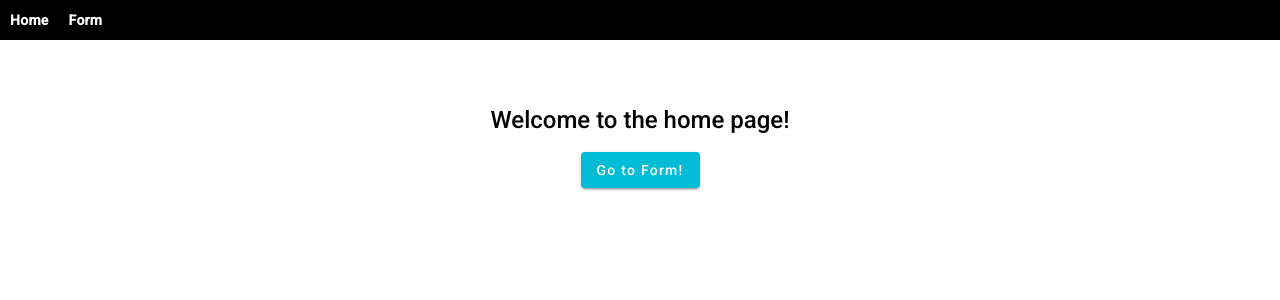
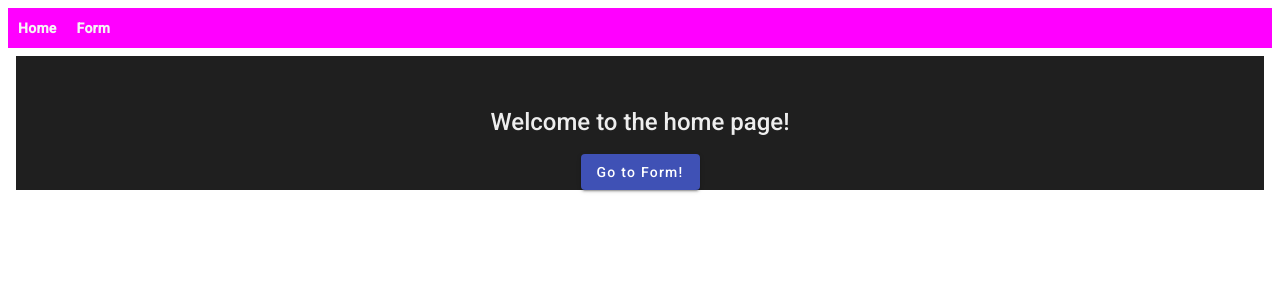
Before and after one commit to MackBak/businessreg-fe, an Angular app: page / in a window 1280 px wide. Shown: the top 300 px of the page. Built offline with nearby package versions, Linux system fonts and the light colour scheme.

Commit message:
darkmode homepage

```diff
--- a/angular.json
+++ b/angular.json
@@ -27,8 +27,7 @@
               }
             ],
             "styles": [
-              "@angular/material/prebuilt-themes/cyan-orange.css",
-              "src/styles.css"
+              "node_modules/@angular/material/prebuilt-themes/indigo-pink.css"
             ],
             "scripts": []
           },
@@ -86,8 +85,7 @@
               }
             ],
             "styles": [
-              "@angular/material/prebuilt-themes/cyan-orange.css",
-              "src/styles.css"
+              "node_modules/@angular/material/prebuilt-themes/indigo-pink.css"
             ],
             "scripts": []
           }
--- a/src/app/home/home.component.css
+++ b/src/app/home/home.component.css
@@ -1,12 +1,20 @@
 /*!* home.component.css *!*/
 
+body {
+  background-color: #1f1f1f;
+}
+
 .home-container {
-  margin: 5% auto;
   display: flex;
   flex-direction: column;
   justify-content: center;
   align-items: center;
   text-align: center;
+}
+
+.welcomeStuff {
+  margin-top: 50px;
+  color: #eeeeee;
 }
 
 .goFormButton {
--- a/src/app/home/home.component.html
+++ b/src/app/home/home.component.html
@@ -1,6 +1,9 @@
 <!--home.component.html-->
-
+<body>
 <section class="home-container">
-<h1>Welcome to the home page!</h1>
-<button mat-raised-button id="goFormButton" color="primary" [routerLink]="['/formpage']">Go to Form!</button>
+  <div class="welcomeStuff">
+    <h1>Welcome to the home page!</h1>
+    <button mat-raised-button id="goFormButton" color="primary" [routerLink]="['/formpage']">Go to Form!</button>
+  </div>
 </section>
+</body>
--- a/src/app/navbar/navbar.component.css
+++ b/src/app/navbar/navbar.component.css
@@ -3,12 +3,12 @@
 .navbar {
   display: flex;
   align-items: center;
-  background-color: black;
+  background-color: #FF00FF;
   padding: 10px;
 }
 
 .nav-link {
-  color: white;
+  color: whitesmoke;
   text-decoration: none;
   margin-right: 20px;
   font-weight: bold;
--- a/src/styles.css
+++ b/src/styles.css
@@ -4,23 +4,85 @@
 html, body { height: 100%; }
 body { margin: 0; font-family: Roboto, "Helvetica Neue", sans-serif; }
 
-/* Override Primary Color (Indigo to Cyan) */
-.mat-primary {
-  background-color: #00bcd4 !important; /* Cyan 500 */
-  color: white !important;
+/* styles.css */
+
+
+/* -------------- Light Theme -------------- */
+.light-theme {
+  /* Primary Color: Blue */
+  --mdc-theme-primary: #2196F3; /* Blue 500 */
+
+  /* Secondary Color: Azure */
+  --mdc-theme-secondary: #007FFF; /* Azure */
+
+  /* Background Colors */
+  --mdc-theme-background: #FFFFFF; /* White */
+  --mdc-theme-surface: #FFFFFF;    /* White */
+
+  /* Text Colors */
+  --mdc-theme-on-primary: #FFFFFF;    /* White text on primary */
+  --mdc-theme-on-secondary: #FFFFFF;  /* White text on secondary */
+  --mdc-theme-on-background: #000000; /* Black text on background */
+  --mdc-theme-on-surface: #000000;    /* Black text on surface */
+
+  /* Error Colors */
+  --mdc-theme-error: #B00020;         /* Red 700 */
+  --mdc-theme-on-error: #FFFFFF;      /* White text on error */
 }
 
-/* Override Accent Color (Pink to Orange) */
-.mat-accent {
-  background-color: #ff9800 !important; /* Orange 500 */
-  color: white !important;
+
+/* -------------- Dark Theme -------------- */
+.dark-theme {
+  /* Primary Color: Magenta */
+  --mdc-theme-primary: #FF00FF; /* Magenta */
+
+  /* Secondary Color: Violet */
+  --mdc-theme-secondary: #8A2BE2; /* Violet */
+
+  /* Background Colors */
+  --mdc-theme-background: #303030; /* Dark Gray */
+  --mdc-theme-surface: #424242;    /* Darker Gray */
+
+  /* Text Colors */
+  --mdc-theme-on-primary: #000000;    /* Black text on primary */
+  --mdc-theme-on-secondary: #FFFFFF;  /* White text on secondary */
+  --mdc-theme-on-background: #FFFFFF; /* White text on background */
+  --mdc-theme-on-surface: #FFFFFF;    /* White text on surface */
+
+  /* Error Colors */
+  --mdc-theme-error: #CF6679;         /* Red 300 */
+  --mdc-theme-on-error: #000000;      /* Black text on error */
 }
 
-/* Override Hover States if Necessary */
-.mat-primary:hover {
-  background-color: #00acc1 !important; /* Cyan 600 */
+
+
+/* -------------- Global Styles -------------- */
+
+/* Apply Background and Text Colors Globally */
+body {
+  background-color: var(--mdc-theme-background);
+  color: var(--mdc-theme-on-background);
+  transition: background-color 0.3s, color 0.3s;
 }
 
-.mat-accent:hover {
-  background-color: #fb8c00 !important; /* Orange 600 */
+/* Optional: Smooth Transitions for All Elements */
+* {
+  transition: background-color 0.3s, color 0.3s;
 }
+
+/* -------------- Angular Material Overrides -------------- */
+
+/* Example: Override mat-toolbar to Use Theme Colors */
+.mat-toolbar {
+  background-color: var(--mdc-theme-primary) !important;
+  color: var(--mdc-theme-on-primary) !important;
+}
+
+/* Example: Override mat-button to Use Secondary Color */
+.mat-button {
+  color: var(--mdc-theme-on-primary) !important;
+}
+
+.mat-button.mat-accent {
+  color: var(--mdc-theme-on-secondary) !important;
+}
```
